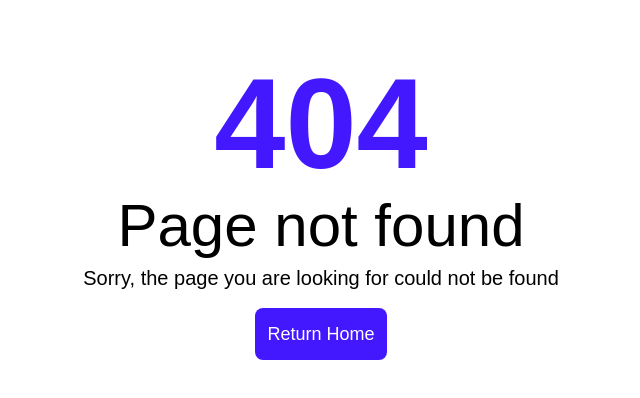
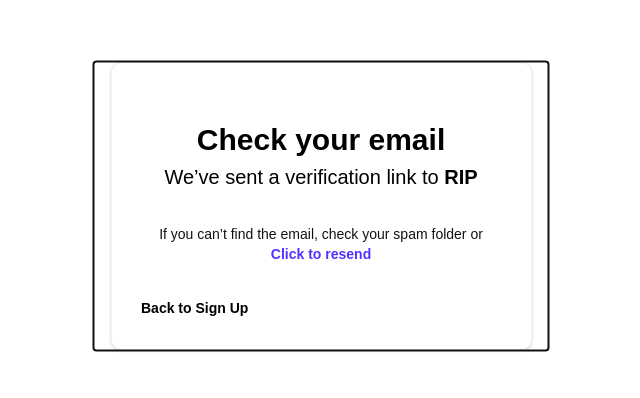
Before and after one commit to tajnur007/d2d-marketing-frontend, a Next.js app: page /auth/verify-email in a window 1280 px wide. Before the commit this address had no page. Shown: the part 194-592 px from the top of the page, without its empty margins (319-959 px from the left). Built offline with nearby package versions, Linux system fonts and the light colour scheme; a web font is replaced by a local one.

Commit message:
email verification modal added

```diff
--- /dev/null
+++ b/app/auth/verify-email/page.tsx
@@ -0,0 +1,17 @@
+'use client';
+
+import EmailVerificationModal from '@/components/email-verification-modal';
+import { useState } from 'react';
+
+const VerifyEmailPage = () => {
+  const [showModal, setShowModal] = useState(true);
+
+  return (
+    <>
+    <div></div>
+    <EmailVerificationModal showModal={showModal} setShowModal={setShowModal} />
+    </>
+  );
+};
+
+export default VerifyEmailPage;
--- /dev/null
+++ b/components/email-verification-modal.tsx
@@ -0,0 +1,53 @@
+import { useEffect } from 'react';
+import Modal from 'react-modal';
+// import { ArrowLeftIcon, FeaturedIcon } from '@/assets/icons';
+
+const EmailVerificationModal = ({
+  showModal,
+  setShowModal,
+}: {
+  showModal: boolean;
+  setShowModal: (show: boolean) => void;
+}) => {
+  const closeModal = () => {
+    setShowModal(false);
+  };
+
+  return (
+    <>
+      {showModal && (
+        <Modal
+          className='flex justify-center items-center absolute w-[455px] -translate-x-2/4 -translate-y-2/4 left-[50%] right-[auto] top-[50%] bottom-[auto]'
+          isOpen={showModal}
+          onRequestClose={closeModal}
+          ariaHideApp={false}>
+          <div className='p-[42px]'>
+            <div className='pb-[24px]'>{/* <FeaturedIcon /> */}</div>
+
+            <div className='text-center'>
+              <div className='text-[30px] font-semibold'>Check your email</div>
+              <p className='text-[20px] font-medium'>
+                <span>We’ve sent a verification link to </span>
+                <span className='font-semibold'>RIP</span>
+              </p>
+            </div>
+
+            <div className='relative w-[360px] font-normal text-transparent text-[14px] text-center tracking-[0] leading-[20px] py-8'>
+              <span className='text-[#131212]'>
+                If you can’t find the email, check your spam folder or{' '}
+              </span>
+              <span className='font-semibold text-[#5630ff] '>Click to resend</span>
+            </div>
+
+            <button onClick={closeModal} className='mx-auto space-x-2'>
+              {/* <ArrowLeftIcon /> */}
+              <span className='text-[14px] font-semibold'>Back to Sign Up</span>
+            </button>
+          </div>
+        </Modal>
+      )}
+    </>
+  );
+};
+
+export default EmailVerificationModal;
```
